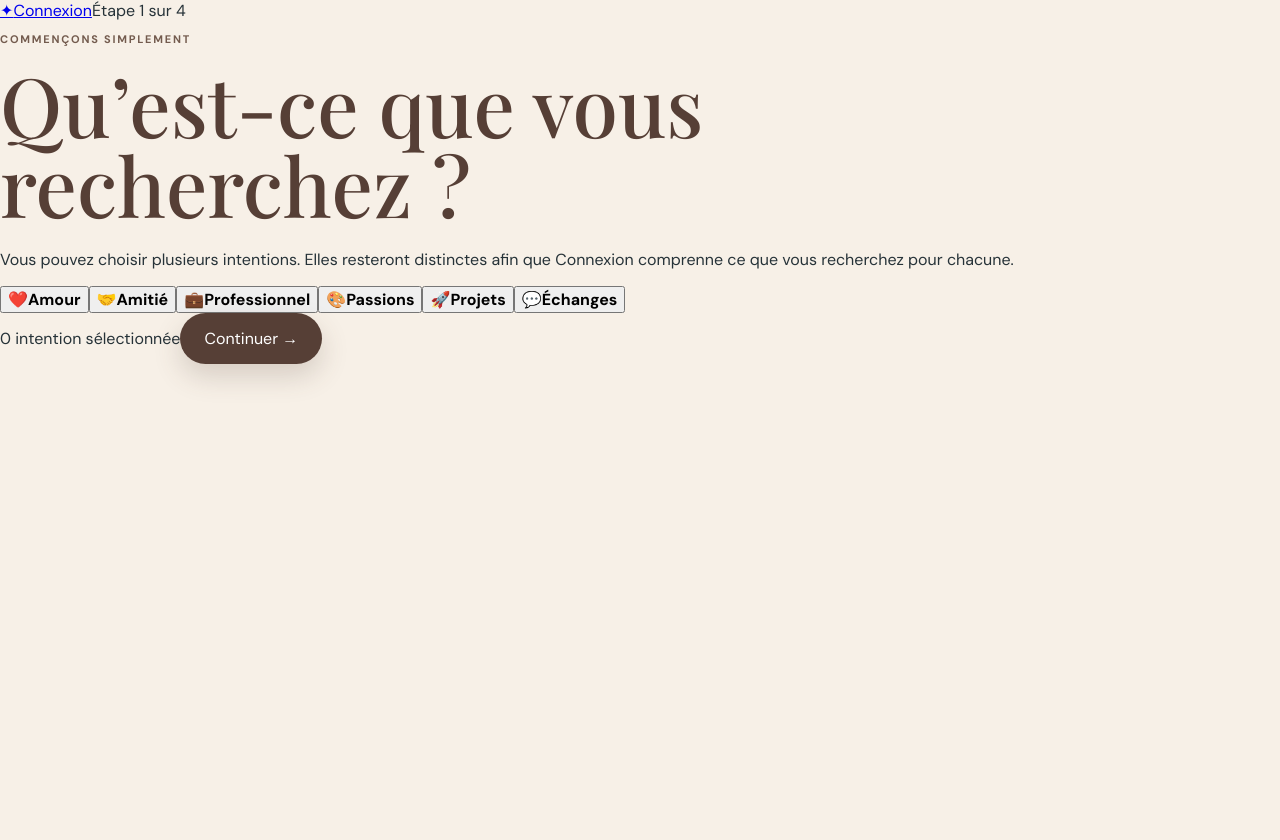
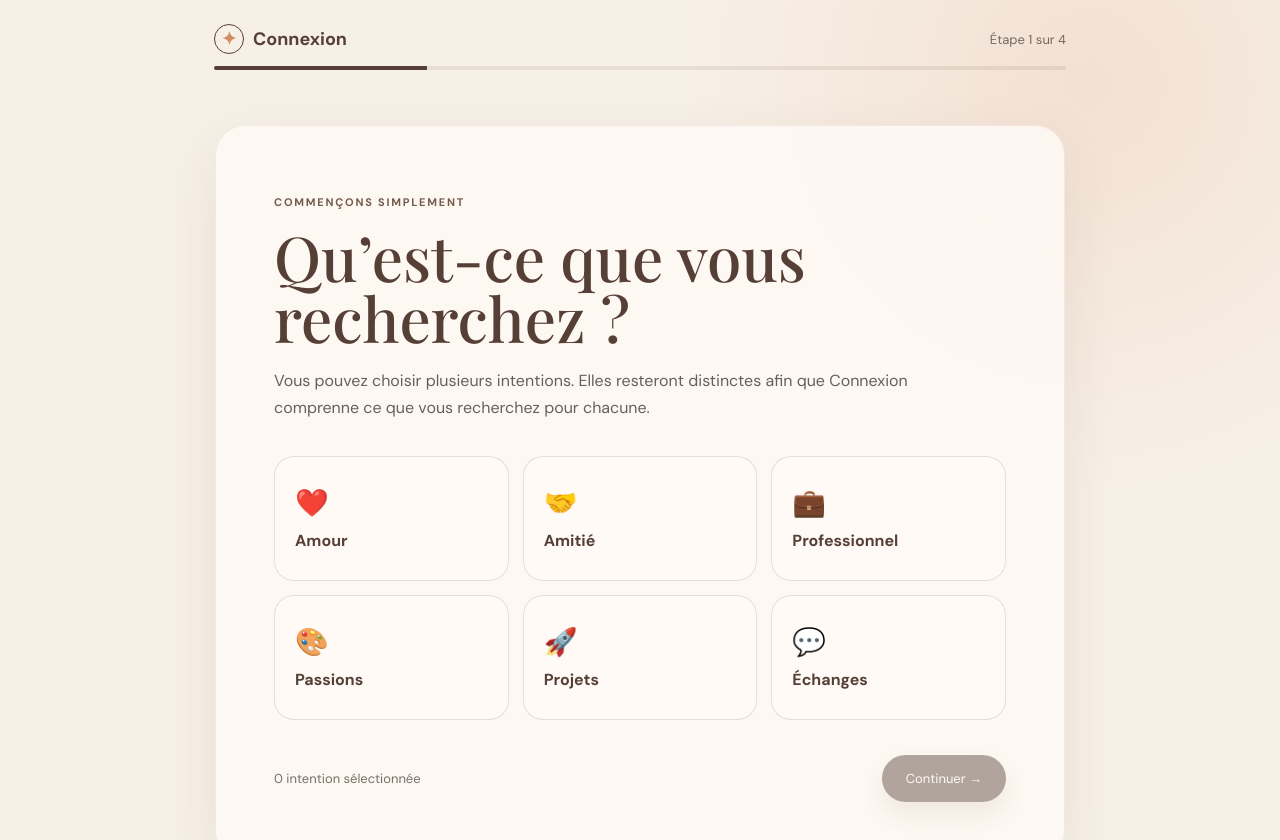
Before and after one commit to Danie-11/connexion-app, a Next.js app: page /profil in a window 1280 px wide. Shown: the top 840 px of the page. Before the commit the page ends 800 px from the top, so only its background shows below. Built offline with nearby package versions, Linux system fonts and the light colour scheme; a web font is replaced by a local one.

Commit message:
Style Connexion profile onboarding

```diff
--- a/app/globals.css
+++ b/app/globals.css
@@ -103,3 +103,16 @@ h2 { color: var(--brown); font-size: clamp(36px, 5vw, 56px); line-height: 1.08;
   .principle { grid-template-columns: 1fr; gap: 20px; padding: 75px 20px; }
   .sun { width: 260px; height: 260px; right: -50px; top: 150px; }
 }
+/* Connexion onboarding */
+.onboarding{min-height:100vh;background:radial-gradient(circle at 85% 10%,rgba(233,185,157,.28),transparent 30%),var(--cream)}
+.onboarding-nav{max-width:900px;margin:auto;padding:24px 24px 12px;display:flex;justify-content:space-between;align-items:center;color:#75685f;font-size:13px}
+.mini-brand{color:var(--brown);text-decoration:none;font-weight:700;font-size:18px;display:flex;gap:9px;align-items:center}.mini-logo{width:30px;height:30px;border:1px solid var(--brown);border-radius:50%;display:grid;place-items:center;color:#d08f62}
+.progress{max-width:852px;height:4px;margin:0 auto;background:rgba(86,63,54,.1);border-radius:9px;overflow:hidden}.progress span{display:block;height:100%;background:var(--brown);transition:width .25s ease}
+.onboarding-card{width:min(850px,calc(100% - 32px));margin:55px auto 80px;padding:clamp(28px,5vw,58px);background:rgba(255,250,245,.84);border:1px solid rgba(86,63,54,.08);border-radius:30px;box-shadow:0 20px 60px rgba(63,49,42,.08)}
+.onboarding-card h1{font-size:clamp(40px,6vw,62px);max-width:720px;margin-bottom:18px}.lead{max-width:680px;color:#64605c;line-height:1.7;font-size:16px}
+.intent-grid{display:grid;grid-template-columns:repeat(3,1fr);gap:14px;margin:35px 0}.intent-choice{position:relative;min-height:125px;padding:20px;border-radius:20px;border:1px solid rgba(86,63,54,.14);background:#fffaf5;color:var(--brown);display:flex;flex-direction:column;align-items:flex-start;justify-content:center;gap:10px;text-align:left;transition:.2s ease}.intent-choice:hover{transform:translateY(-2px);border-color:rgba(86,63,54,.35)}.intent-choice.selected{border:2px solid var(--brown);background:#f4e5d8}.intent-choice>span{font-size:27px}.intent-choice small{position:absolute;top:12px;right:14px;font-size:17px}
+.bottom-actions{display:flex;justify-content:space-between;align-items:center;gap:18px;margin-top:35px;color:#77706a;font-size:13px}.primary:disabled{opacity:.45;cursor:not-allowed}.back{border:0;background:transparent;color:var(--brown);padding:12px 0}
+.field{display:block;margin-top:35px}.field span{display:block;margin-bottom:9px;font-weight:600;color:var(--brown)}.field input,.onboarding-card textarea{width:100%;border:1px solid rgba(86,63,54,.2);border-radius:15px;background:#fffaf5;color:var(--ink);font:inherit;outline:none}.field input{padding:16px 18px}.onboarding-card textarea{min-height:190px;resize:vertical;padding:18px;margin-top:30px;line-height:1.6}.field input:focus,.onboarding-card textarea:focus{border-color:var(--brown);box-shadow:0 0 0 3px rgba(86,63,54,.08)}
+.suggestions{display:flex;gap:8px;flex-wrap:wrap;margin-top:10px}.suggestions button{border:1px solid rgba(86,63,54,.15);background:transparent;border-radius:999px;padding:8px 13px;color:var(--brown)}.private-note{margin-top:24px;padding:15px 17px;border-radius:14px;background:rgba(24,59,74,.06);color:#586366;line-height:1.55;font-size:13px}
+.recap{margin-top:32px;display:grid;gap:10px}.recap div{display:grid;grid-template-columns:180px 1fr;gap:15px;padding:18px;background:#fffaf5;border-radius:15px}.recap span{color:#7b726b;font-size:13px}.recap strong{color:var(--brown);font-weight:600}
+@media(max-width:650px){.onboarding-nav{padding:18px 16px 10px}.onboarding-card{margin-top:35px;width:min(100% - 20px,850px);border-radius:22px;padding:25px 20px}.intent-grid{grid-template-columns:1fr 1fr}.intent-choice{min-height:110px}.bottom-actions{align-items:flex-end;flex-direction:column-reverse}.bottom-actions .primary{width:100%}.recap div{grid-template-columns:1fr;gap:7px}}
```
